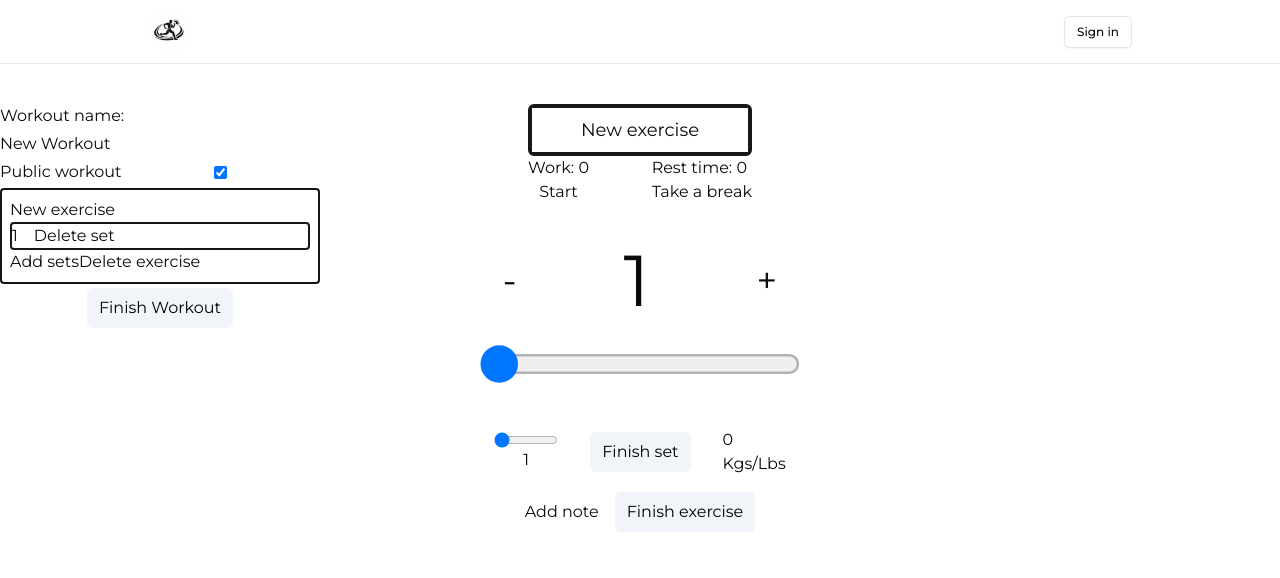
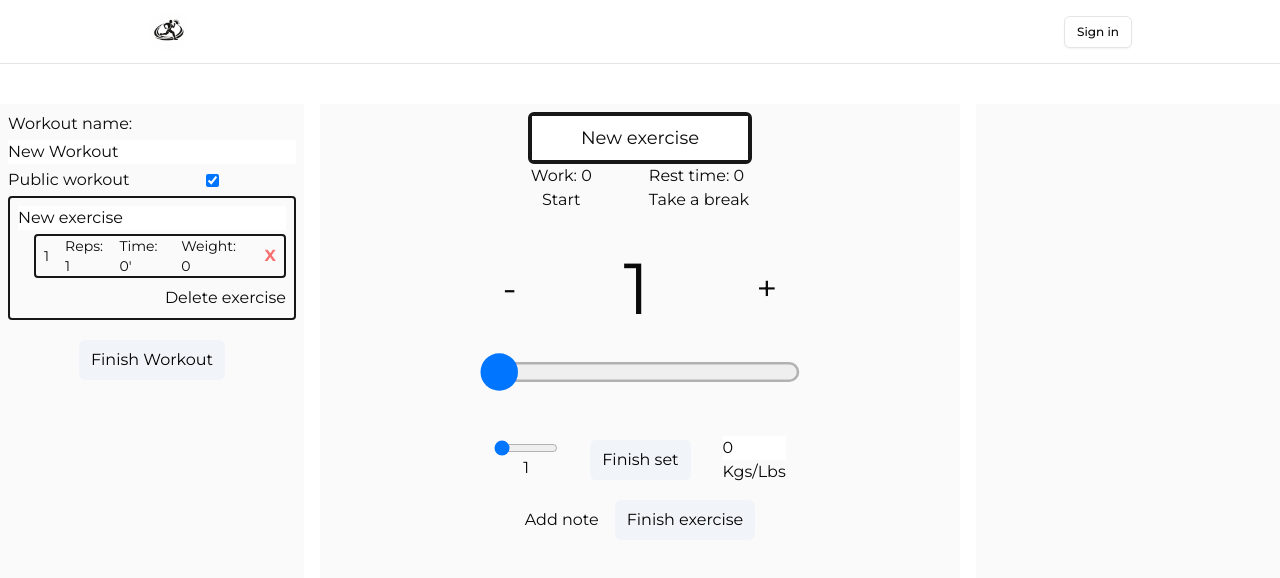
Before and after one commit to AntonioIonica/dailymovit, a Next.js app: page /movs/create in a window 1280 px wide. Shown: the top 578 px of the page. Built offline with nearby package versions, Linux system fonts and the light colour scheme; no server answers.

Commit message:
feat: styled the consoles in createMov

```diff
--- a/app/movs/create/page.tsx
+++ b/app/movs/create/page.tsx
@@ -253,16 +253,14 @@ export default function CreateMov() {
     if (result.userId) {
       router.push(`/movs/${result.userId}`);
     };
-
-
   };
 
   return (
     <div className="container flex flex-col max-h-screen">
       <div className="flex max-h-max">
         {/* Side form */}
-        <div className="flex-1 items-center mt-10 mb-10 overflow-y-auto">
-          <form onSubmit={handleFinishWorkout} className="space-y-1">
+        <div className="flex-1 items-center mt-10 mb-10 min-h-[78vh] overflow-y-auto bg-primary-foreground p-2">
+          <form onSubmit={handleFinishWorkout} className="space-y-1 w-full">
             <label htmlFor="workoutName">Workout name: </label>
             <input
               id="workoutName"
@@ -272,6 +270,7 @@ export default function CreateMov() {
               maxLength={25}
               placeholder="New workout"
               onChange={(e) => handleWorkoutName(e)}
+              className="w-full"
             />
             <div className="flex">
               <label htmlFor="publicCheckbox">Public workout</label>
@@ -287,49 +286,53 @@ export default function CreateMov() {
             {exercises.map((exercise, exerciseIndex) => (
               <div className={`containerExercise p-2 ${exerciseIndex == activeExercise ?
                 "border-solid border-2 rounded-sm border-primary" : ""}`} key={exerciseIndex}>
-                <div className="wrapperExercise">
+                <div className="wrapperExercise w-full flex flex-col">
                   <input
                     value={exercise.exerciseName}
                     type="text"
                     placeholder="Exercise name"
                     onChange={(e) => handleExerciseName(exerciseIndex, e)}
+                    className="w-full mb-1"
                   />
                   {exercise.sets.map((set, setIndex) => (
-                    <div key={setIndex} className={`containerSet ${setIndex == activeSet && exerciseIndex == activeExercise ?
+                    <div key={setIndex} className={`containerSet ml-4 ${setIndex == activeSet && exerciseIndex == activeExercise ?
                       "border-solid border-2 rounded-sm border-primary" : ""}`}>
-                      <div className="wrapperSet flex space-x-4">
-                        <div>{set.set_number}</div>
+                      <div className="wrapperSet flex justify-between space-x-4 mx-2">
+                        <div className="flex items-center justify-between space-x-2 text-sm">
+                          <div className="mr-2">{set.set_number}</div>
+                          <div>Reps: {set.reps}</div>
+                          <div>Time: {set.duration}&apos;</div>
+                          <div>Weight: {set.weight}</div>
+                        </div>
                         <button
                           type="button"
                           onClick={() => deleteSet(exerciseIndex, setIndex)}
+                          className="mr-auto text-red-400 font-bold"
                         >
-                          Delete set
+                          X
                         </button>
                       </div>
                     </div>
                   ))}
-                  <button type="button" onClick={() => addSet(exerciseIndex)}>
-                    Add sets
-                  </button>
-
                   <button
                     type="button"
                     onClick={() => deleteExercise(exerciseIndex)}
+                    className="ml-auto mt-2"
                   >
                     Delete exercise
                   </button>
                 </div>
               </div>
             ))}
-            <div className="flex justify-center m-0">
+            <div className="flex justify-center">
               <button type="submit" className="rounded-md border-slate-300
-            px-3 py-2 text-black bg-slate-100">Finish Workout</button>
+            px-3 py-2 text-black bg-slate-100 mt-4">Finish Workout</button>
             </div>
           </form>
         </div>
 
         {/* Central console */}
-        <div className="flex-2 flex-col w-[50%] mt-10">
+        <div className="flex-2 flex-col w-[50%] mt-10 mb-10 mx-4 bg-primary-foreground p-2 min-h-[78vh]">
           <div className="flex flex-col items-center">
             <div className="border-4 border-solid rounded-md border-primary">
               <input type="text" value={exercises[activeExercise].exerciseName}
@@ -410,7 +413,7 @@ export default function CreateMov() {
 
         </div>
         {/* Charts */}
-        <div className="flex-1 flex-col mt-10"></div>
+        <div className="flex-1 items-center mt-10 mb-10 min-h-[78vh] overflow-y-auto bg-primary-foreground p-2"></div>
       </div>
     </div>
   );
```
